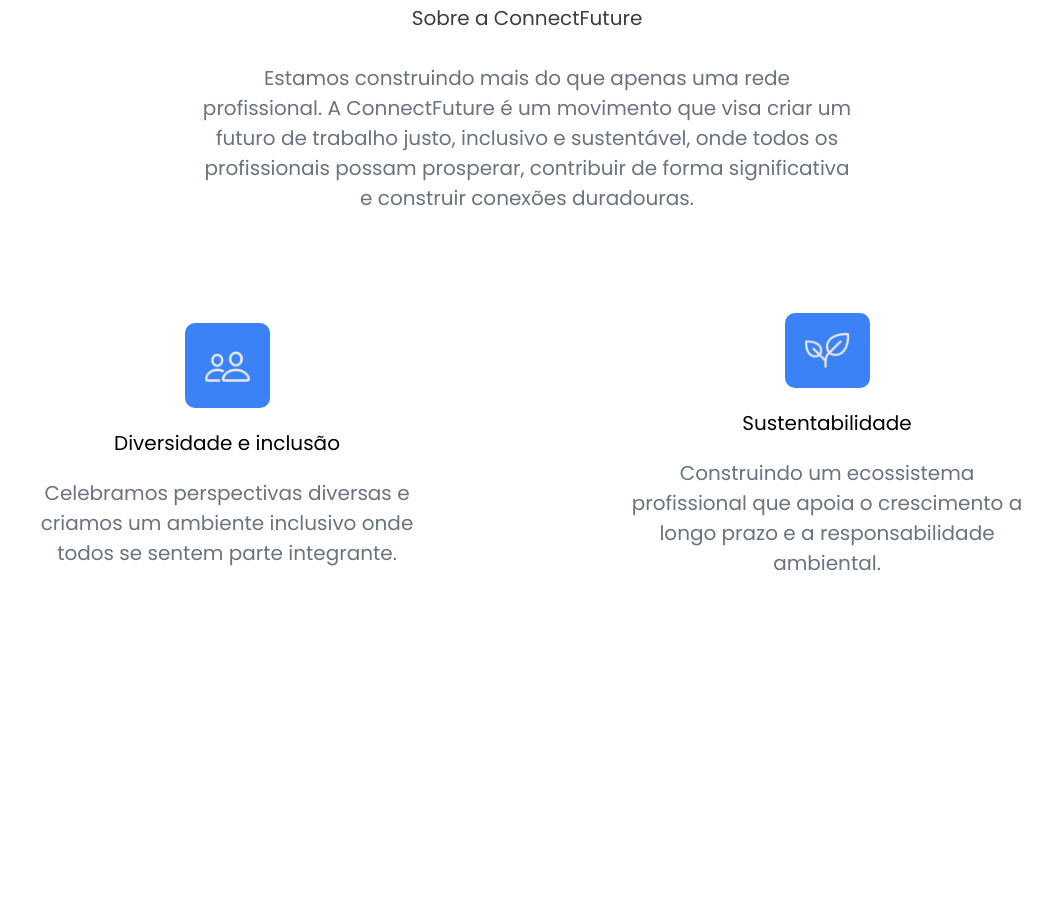
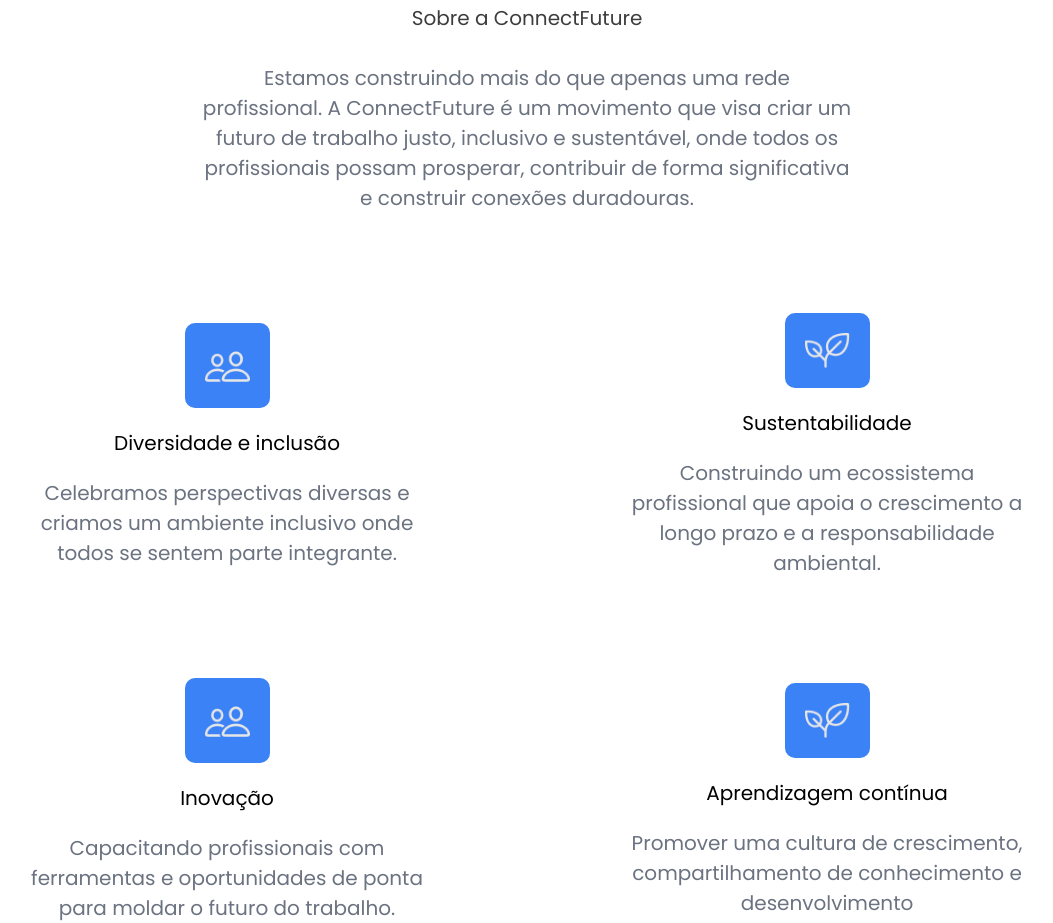
Before and after one commit to Gucastilho/GS-connectfuture, a plain HTML site: page index.html in a window 1280 px wide. Shown: the part 3271-4194 px from the top of the page, without its empty margins (113-1166 px from the left). Before the commit the page ends 3849 px from the top, so only its background shows below. Drawn offline with Linux system fonts and the light colour scheme.

Commit message:
sessão about feita

```diff
--- a/index.html
+++ b/index.html
@@ -297,6 +297,23 @@
               </p>
             </div>
           </div>
+             <div class="grid-about">
+            <div class="about">
+              <img src="./src/assets/imgs/person-icon2.png" alt="" />
+              <span>Inovação</span>
+              <p>
+                Capacitando profissionais com ferramentas e oportunidades de ponta para moldar o futuro do trabalho.
+              </p>
+            </div>
+
+            <div class="about">
+              <img src="./src/assets/imgs/plant.png" alt="" />
+              <span>Aprendizagem contínua</span>
+              <p>
+                Promover uma cultura de crescimento, compartilhamento de conhecimento e desenvolvimento
+              </p>
+            </div>
+          </div>
         </div>
       </section>
     </main>
--- a/src/css/style.css
+++ b/src/css/style.css
@@ -339,8 +339,9 @@
 
 .full{
     display: flex;
-    flex-direction: row;
+    flex-direction: column;
     margin-top: 50px;
+    gap: 100px;
 }
 
 
```
Also changed, not shown: src/assets/imgs/lets-icons_lamp.png (added), src/assets/imgs/mdi_heart-outline.png (added).
